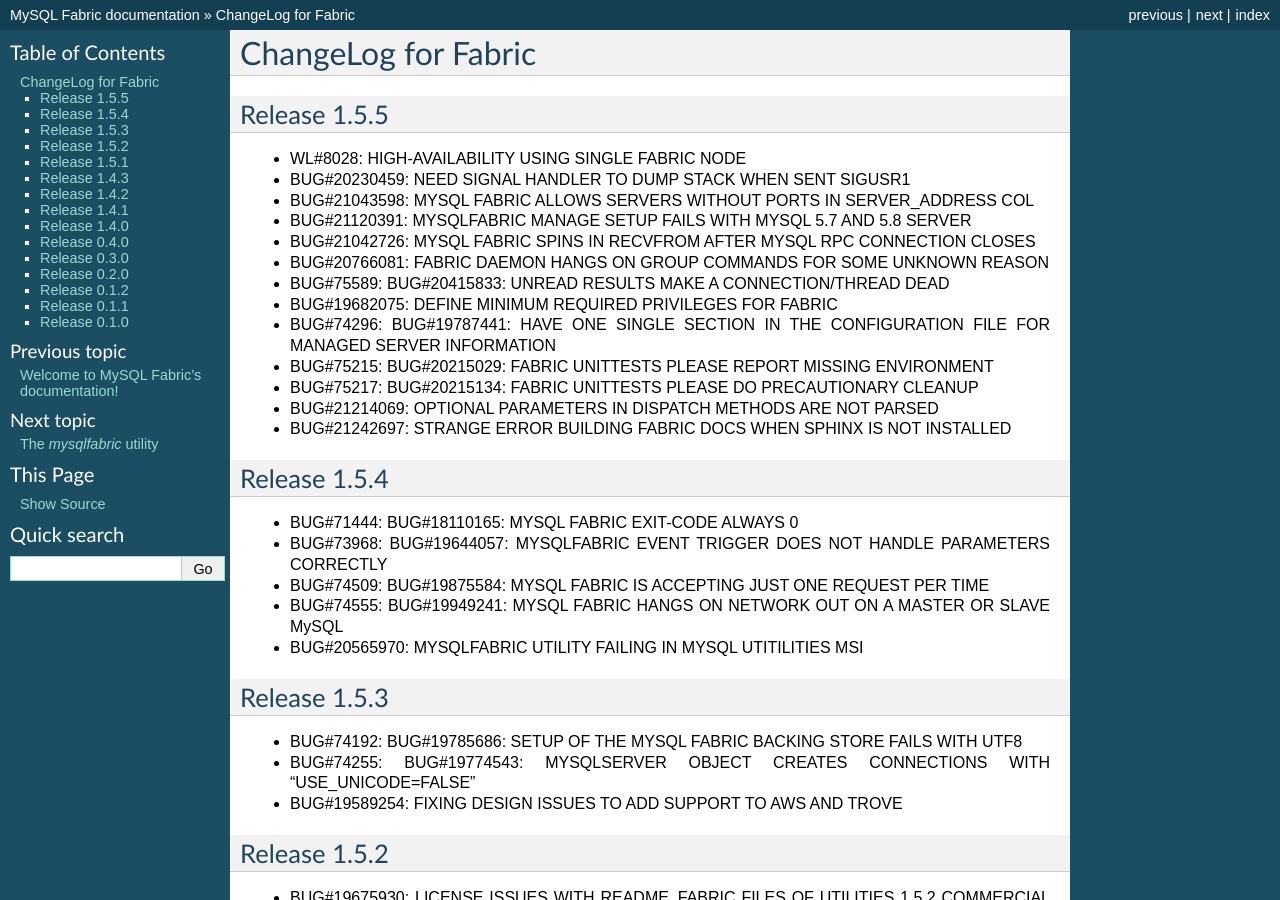
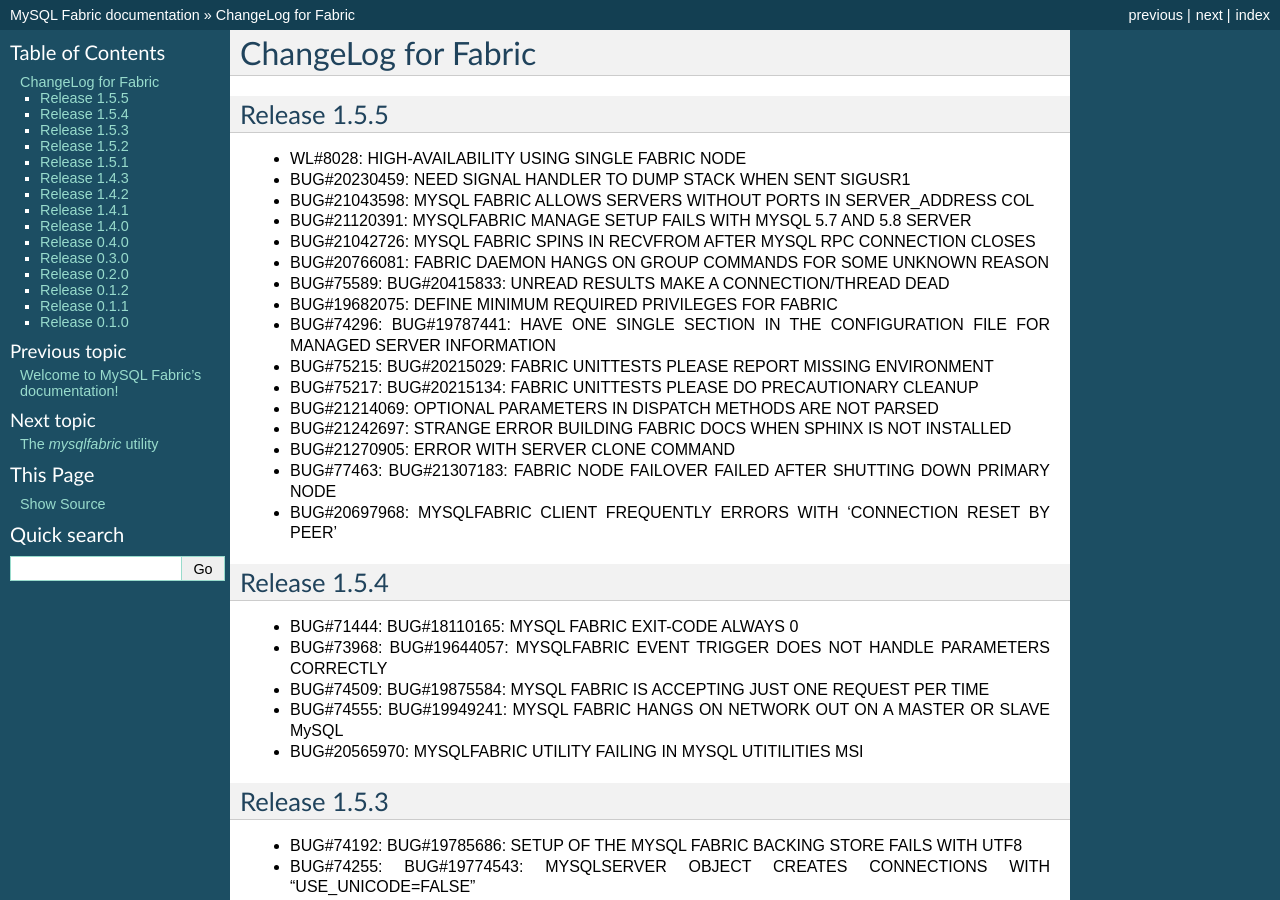
Before and after one commit to edrod77/mysql-fabric, a Sphinx documentation site: the page built from doc/source/CHANGELOG.rst, in a window 1280 px wide and 900 px high. Built offline with Sphinx 7.4.7, drawn with Linux system fonts in a browser that asks for light colours; the version number could not be read and is left out.

Commit message:
Update CHANGELOG

```diff
--- a/doc/source/CHANGELOG.rst
+++ b/doc/source/CHANGELOG.rst
@@ -20,6 +20,11 @@
 * BUG#75217: BUG#20215134: FABRIC UNITTESTS PLEASE DO PRECAUTIONARY CLEANUP
 * BUG#21214069: OPTIONAL PARAMETERS IN DISPATCH METHODS ARE NOT PARSED
 * BUG#21242697: STRANGE ERROR BUILDING FABRIC DOCS WHEN SPHINX IS NOT INSTALLED
+* BUG#21270905: ERROR WITH SERVER CLONE COMMAND
+* BUG#77463: BUG#21307183: FABRIC NODE FAILOVER FAILED AFTER SHUTTING DOWN
+  PRIMARY NODE
+* BUG#20697968: MYSQLFABRIC CLIENT FREQUENTLY ERRORS WITH 'CONNECTION RESET
+  BY PEER'
 
 Release 1.5.4
 -------------
```
